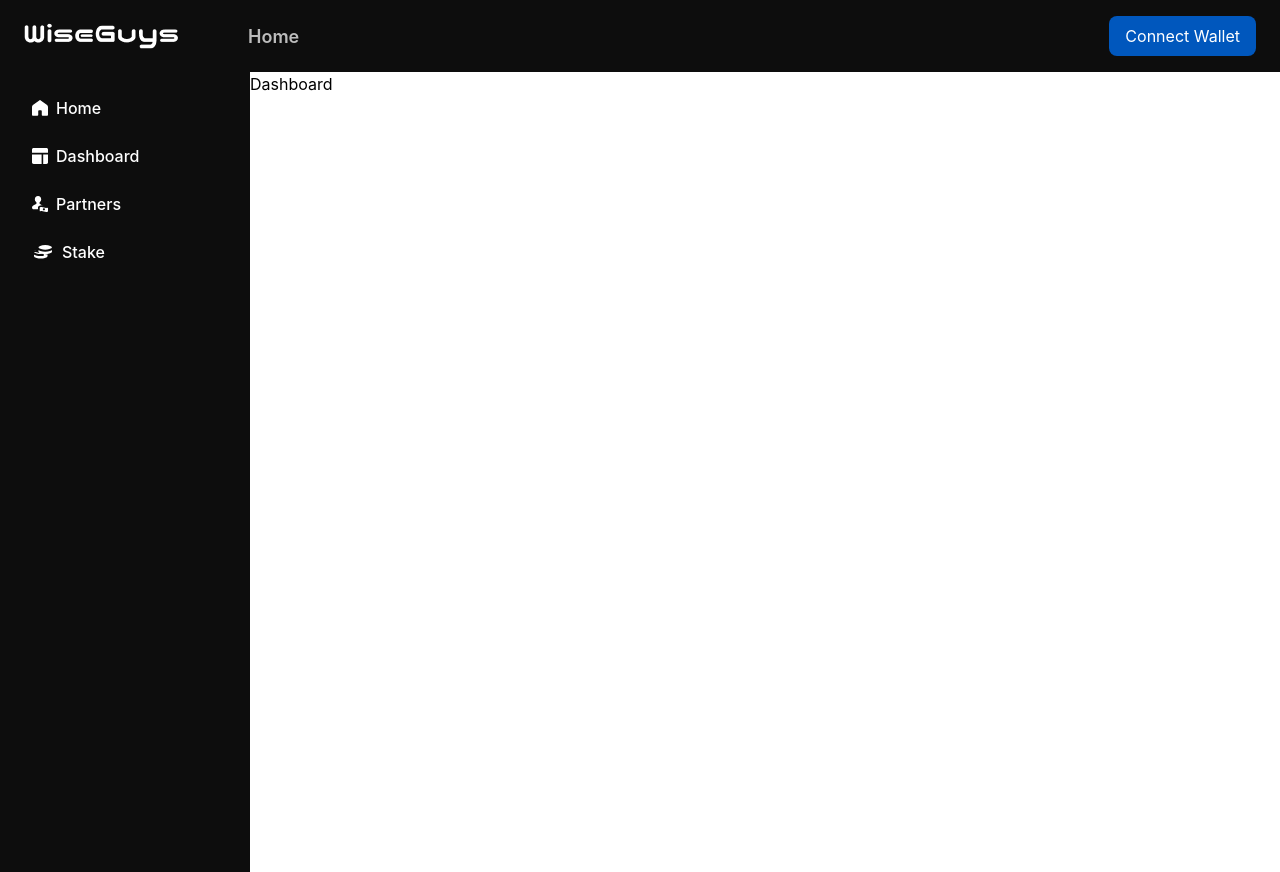
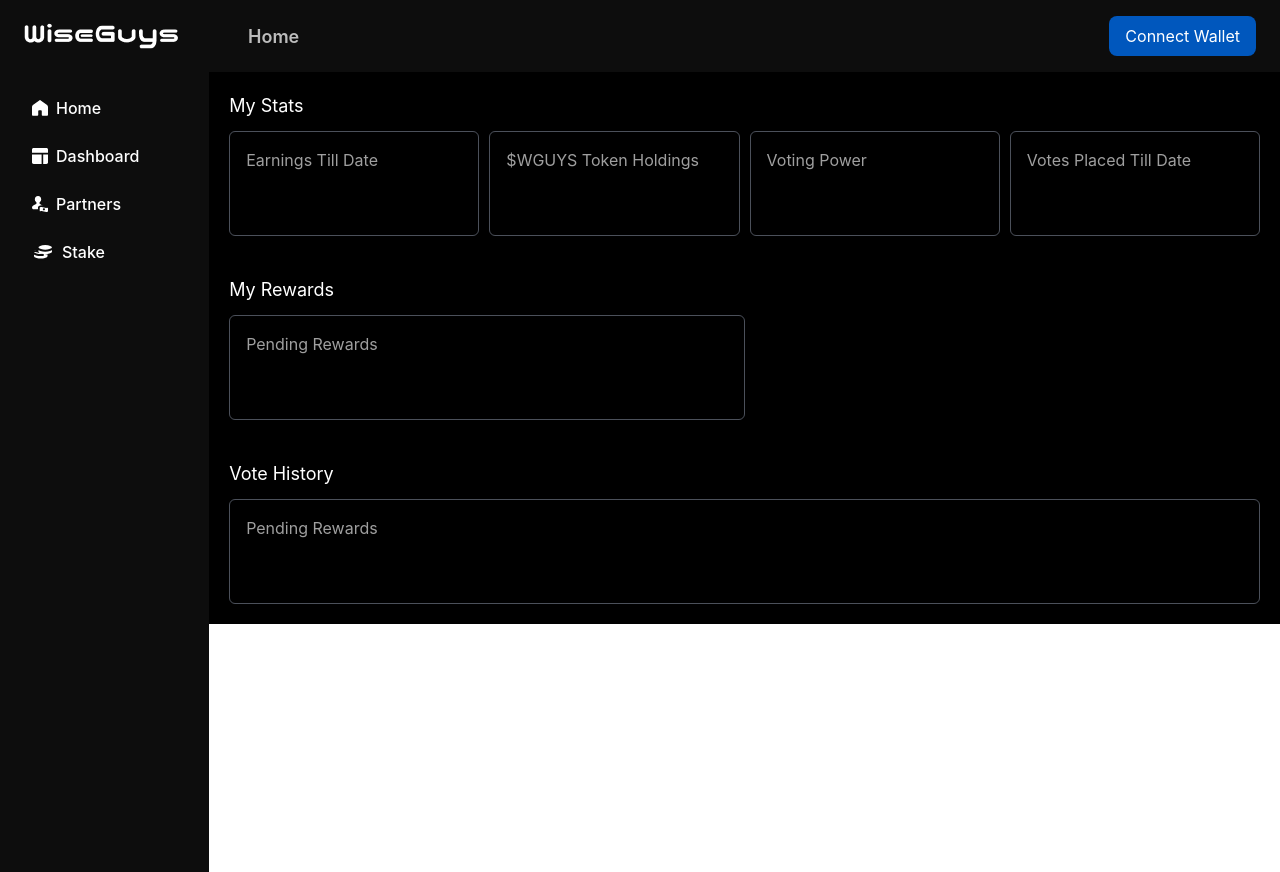
Before and after one commit to smile1130/wiseguys, a React (Create React App) app: page /dashboard in a window 1280 px wide. Built offline with nearby package versions, Linux system fonts and the light colour scheme.

Commit message:
dashboard

```diff
--- a/src/pages/Dashboard/index.tsx
+++ b/src/pages/Dashboard/index.tsx
@@ -1,7 +1,42 @@
 import React from "react";
 
 const Dashboard = () => {
-  return <div>Dashboard</div>;
+  return <div className="h-[100vh] w-screen text-white">
+    <div className="bg-black p-[20px]">
+      <p className="text-[18px]">My Stats</p>
+      <div className="flex justify-between gap-[10px] mt-3">
+        <div className="border border-gray-500/70 w-[100%] rounded-md h-[105px] p-4">
+          <p className="text-[#9F9F9F]">Earnings Till Date</p>
+
+        </div>
+        <div className="border border-gray-500/70 w-[100%] rounded-md h-[105px] p-4">
+          <p className="text-[#9F9F9F]">$WGUYS Token Holdings</p>
+        </div>
+        <div className="border border-gray-500/70 w-[100%] rounded-md h-[105px] p-4">
+          <p className="text-[#9F9F9F]">Voting Power</p>
+        </div>
+        <div className="border border-gray-500/70 w-[100%] rounded-md h-[105px] p-4">
+          <p className="text-[#9F9F9F]">Votes Placed Till Date</p>
+        </div>
+      </div>
+    </div>
+    <div className="bg-black p-[20px]">
+      <p className="text-[18px]">My Rewards</p>
+      <div className="flex justify-between gap-[10px] mt-3">
+        <div className="border border-gray-500/70 w-[50%] rounded-md h-[105px] p-4">
+          <p className="text-[#9F9F9F]">Pending Rewards</p>
+        </div>
+      </div>
+    </div>
+    <div className="bg-black p-[20px]">
+      <p className="text-[18px]">Vote History</p>
+      <div className="flex justify-between gap-[10px] mt-3">
+        <div className="border border-gray-500/70 w-[100%] rounded-md h-[105px] p-4">
+          <p className="text-[#9F9F9F]">Pending Rewards</p>
+        </div>
+      </div>
+    </div>
+  </div>;
 };
 
 export default Dashboard;
```
